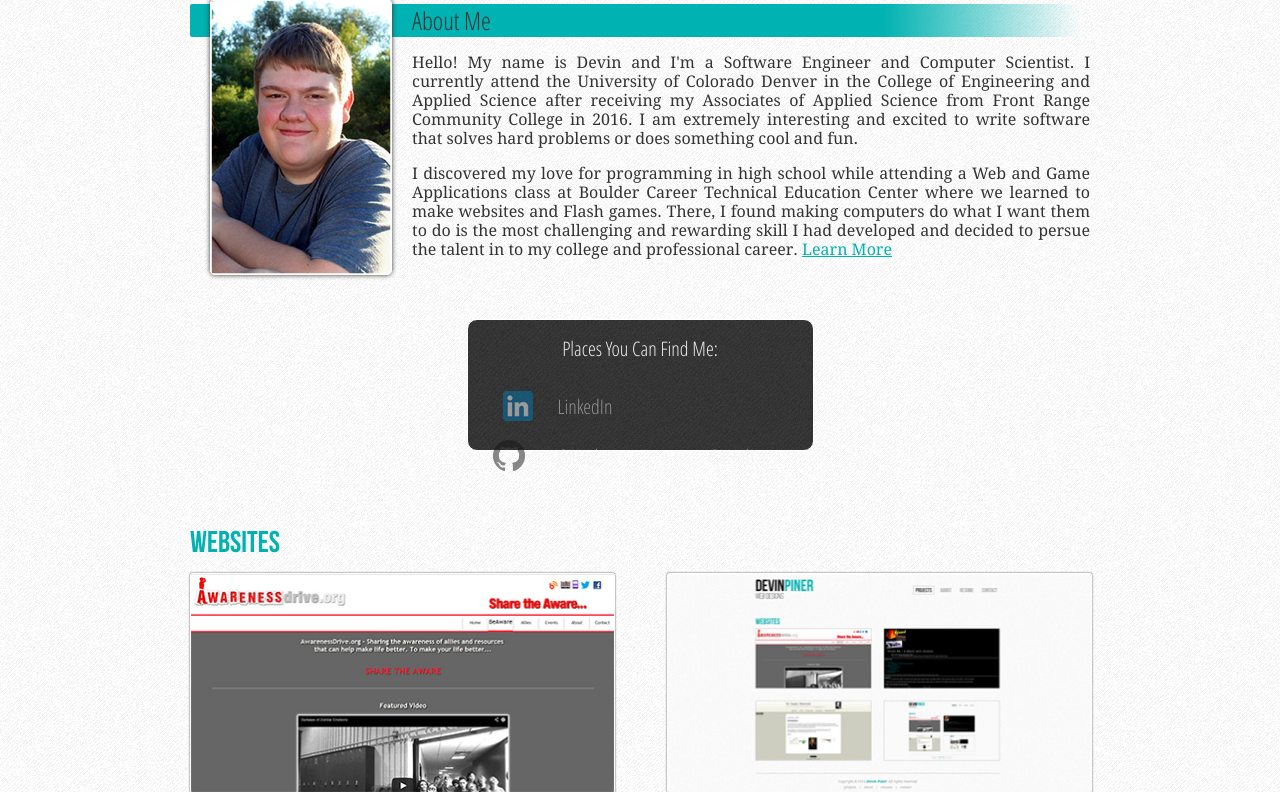
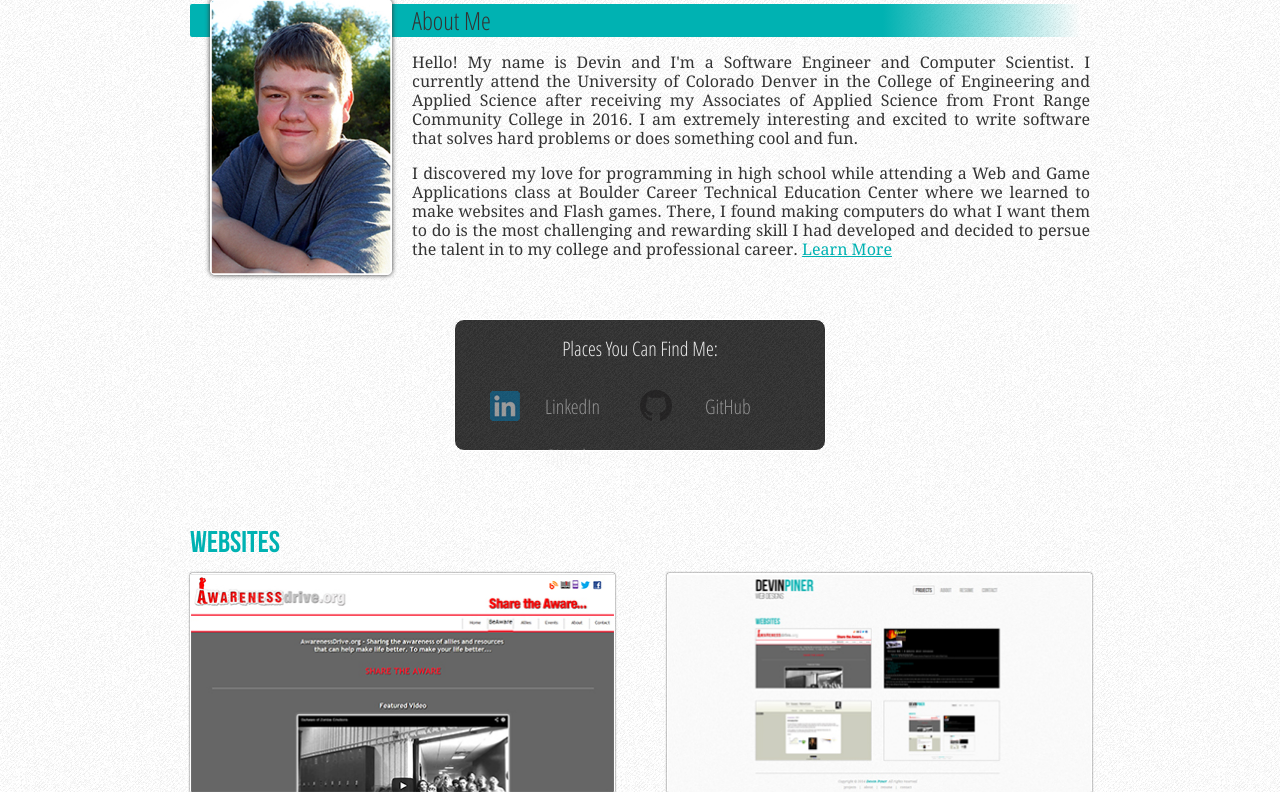
Before and after one commit to devpin95/Portfolio, a PHP site: page / in a window 1280 px wide. Shown: the part 174-966 px from the top of the page. Run offline with PHP 8.4, Linux system fonts and the light colour scheme.

Commit message:
Fixed social link div width

```diff
--- a/css/home.css
+++ b/css/home.css
@@ -89,7 +89,7 @@ filter: progid:DXImageTransform.Microsoft.gradient( startColorstr='#00b2b2', end
 .aboutSocialLinks{
 	display:block;
 	margin:auto;
-	width:315px;
+	width:340px;
 	height:100px;
 	background-image:url(../images/debut_dark.png);
 	padding:15px;
```
